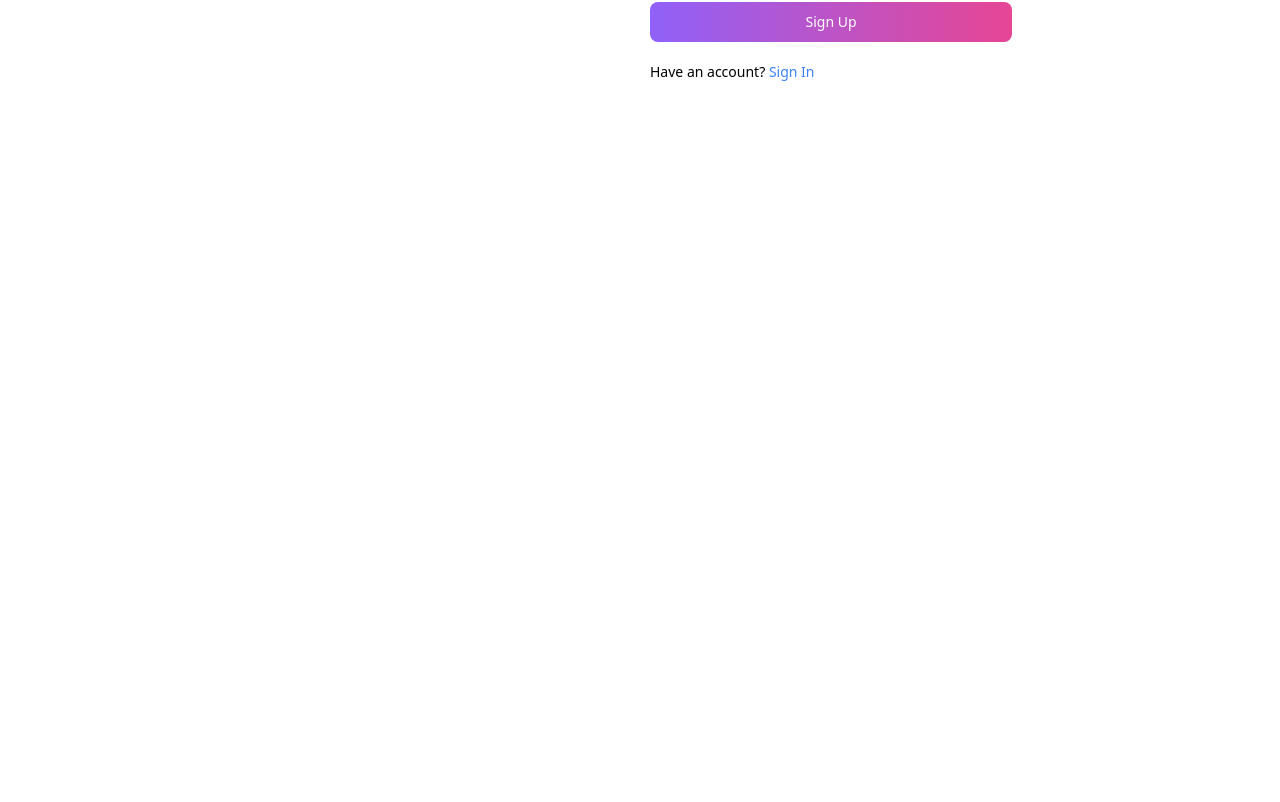
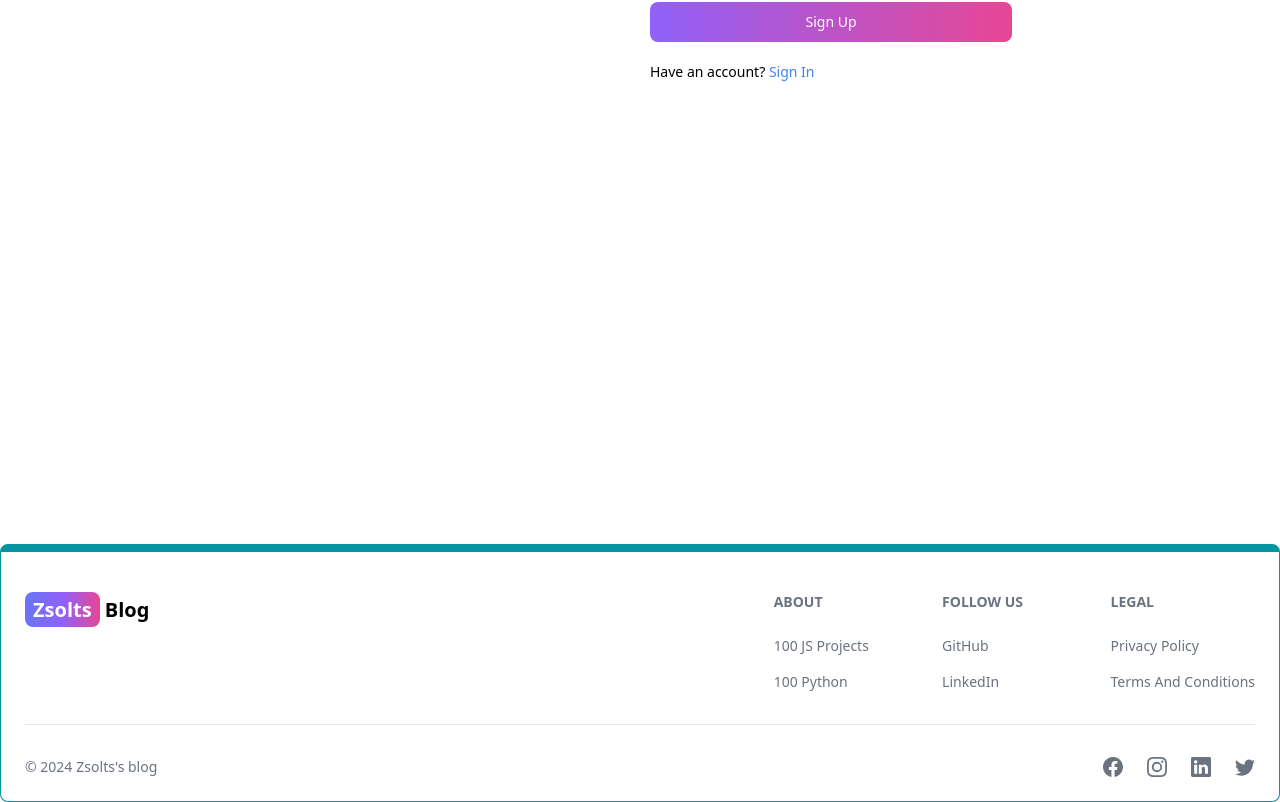
Before and after one commit to zsoolti8917/blogsite-mern-stack, a React app in the folder frontend/: page /sign-up in a window 1280 px wide. Shown: the part 400-1202 px from the top of the page. Before the commit the page ends 944 px from the top, so only its background shows below. Built offline with nearby package versions, Linux system fonts and the light colour scheme; the HTML template or start-up script is replaced by a standard one.

Commit message:
create and add the footer component

```diff
--- a/frontend/src/App.jsx
+++ b/frontend/src/App.jsx
@@ -6,6 +6,7 @@
 import SignIn from './pages/SignIn'
 import SignUp from './pages/SignUp'
 import Header from './components/Header'
+import FooterCom from './components/Footer'
 function App() {
 
   return (
@@ -19,6 +20,7 @@
         <Route path="/sign-in" element={<SignIn />} />
         <Route path="/sign-up" element={<SignUp />} />
       </Routes>
+      <FooterCom />
     </BrowserRouter>
   )
 }
--- /dev/null
+++ b/frontend/src/components/Footer.jsx
@@ -0,0 +1,68 @@
+import React from 'react'
+import {Footer} from 'flowbite-react'
+import { Link } from 'react-router-dom'
+import { BsFacebook, BsInstagram, BsTwitter, BsLinkedin } from 'react-icons/bs'
+const FooterCom = () => {
+  return (
+    <Footer container className="border border-t-8 border-teal-500">
+        <div className='w-full max-w-7xl mx-auto'>
+            <div className='grid w-full justify-between sm:flex md:grid-cols-1 '>
+                <div className='mb-6 mt-5'>
+                <Link to='/' className='self-center whitespace-nowrap text-lg sm:text-xl font-semibold dark:text-white'>
+                <span className='px-2 py-1 bg-gradient-to-r from-indigo-500 via-purple-500 to-pink-500 rounded-lg text-white'>Zsolts</span> Blog</Link>
+                </div>
+                <div className='grid grid-cols-2 gap-8 sm:mt-4 sm:grid-cols-3 sm:gap-6'>
+                    <div>
+                    <Footer.Title title='About'/>
+                    <Footer.LinkGroup col>
+                        <Footer.Link href="/" target='_blank' rel='noopener noreferrer'>
+                            100 JS Projects
+                        </Footer.Link>
+                        <Footer.Link href="/" target='_blank' rel='noopener noreferrer'>
+                            100 Python
+                        </Footer.Link>
+                    </Footer.LinkGroup>
+                    </div>
+                    <div>
+                    <Footer.Title title='Follow Us'/>
+                    <Footer.LinkGroup col>
+                        <Footer.Link href="/" target='_blank' rel='noopener noreferrer'>
+                            GitHub
+                        </Footer.Link>
+                        <Footer.Link href="/" target='_blank' rel='noopener noreferrer'>
+                            LinkedIn
+                        </Footer.Link>
+                    </Footer.LinkGroup>
+                    </div>
+                    <div>
+                    <Footer.Title title='Legal'/>
+                    <Footer.LinkGroup col>
+                        <Footer.Link href="/" target='_blank' rel='noopener noreferrer'>
+                            Privacy Policy
+                        </Footer.Link>
+                        <Footer.Link href="/" target='_blank' rel='noopener noreferrer'>
+                            Terms And Conditions
+                        </Footer.Link>
+                    </Footer.LinkGroup>
+                    </div>
+                </div>
+            </div>
+            <Footer.Divider />
+            <div className='w-full sm:flex sm:items-center sm:justify-between'>
+                <Footer.Copyright href='#' by="Zsolts's blog" year={new Date().getFullYear()}/>
+
+            <div className='flex gap-6 sm:mt-0 mt-4 sm:justify-center'>
+                <Footer.Icon href='#' icon={BsFacebook}/>
+                <Footer.Icon href='#' icon={BsInstagram}/>
+                <Footer.Icon href='#' icon={BsLinkedin}/>
+                <Footer.Icon href='#' icon={BsTwitter}/>
+
+            </div>
+            </div>
+        </div>
+    </Footer>
+
+  )
+}
+
+export default FooterCom
```
